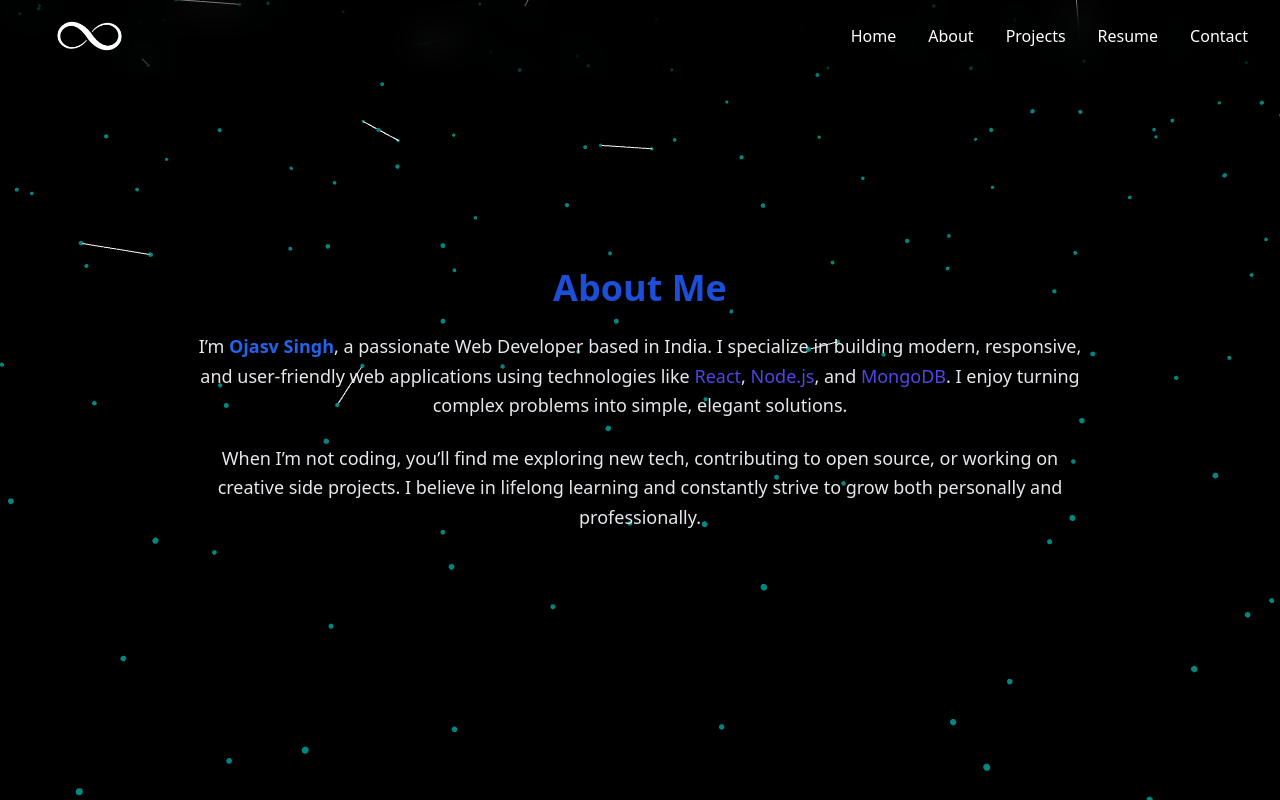
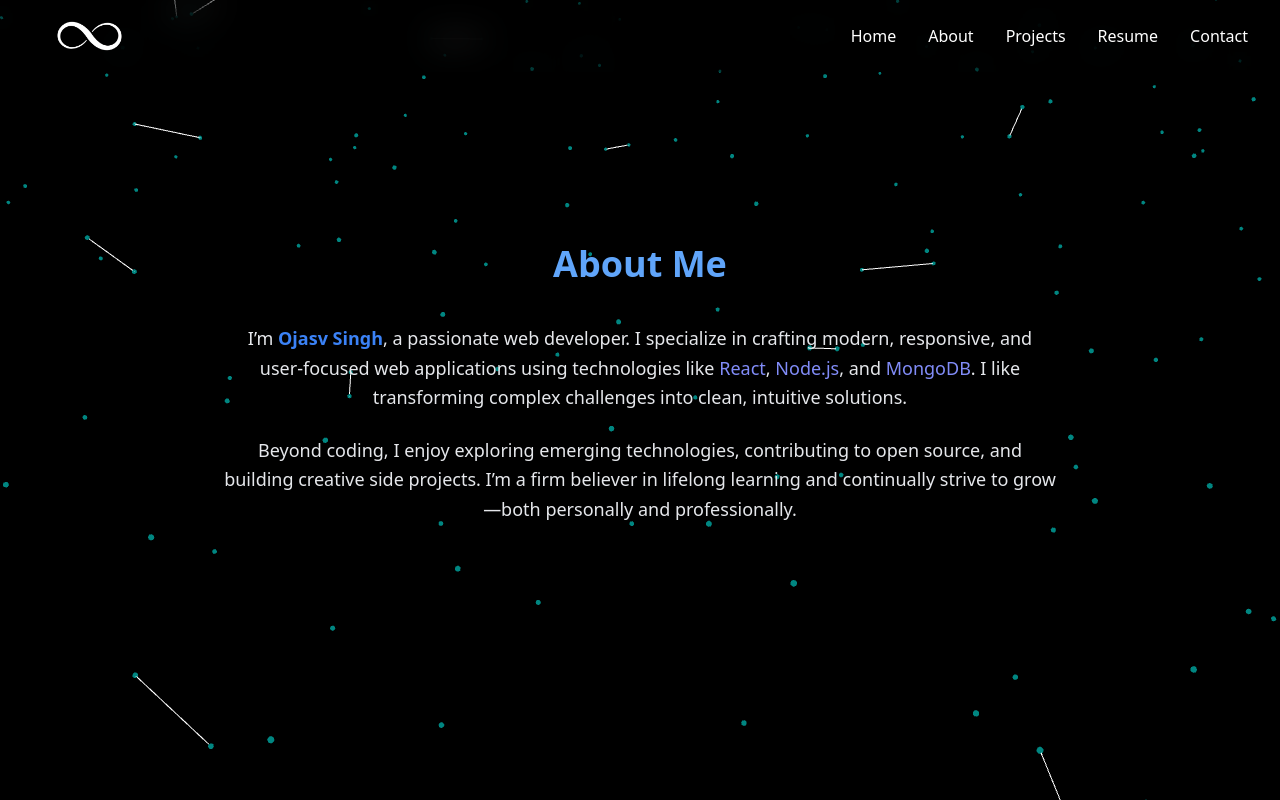
Before and after one commit to ojasvsingh71/Portfolio, a React (Create React App) app: page /about in a window 1280 px wide. Built offline with nearby package versions, Linux system fonts and the light colour scheme.

Commit message:
UI enhancements

```diff
--- a/src/components/About.jsx
+++ b/src/components/About.jsx
@@ -4,19 +4,21 @@ const About = () => {
   return (
     <div className="min-h-screen flex items-center justify-center  px-4 py-16">
       <div className="max-w-4xl text-center">
-        <h2 className="text-3xl md:text-4xl font-bold text-blue-700 mb-6">About Me</h2>
-        <p className="text-gray-200 text-lg leading-relaxed">
-          I’m <span className="font-semibold text-blue-600">Ojasv Singh</span>, a passionate Web Developer based in India.
-          I specialize in building modern, responsive, and user-friendly web applications using technologies like
-          <span className="font-medium text-indigo-600"> React</span>, <span className="font-medium text-indigo-600">Node.js</span>,
-          and <span className="font-medium text-indigo-600">MongoDB</span>. I enjoy turning complex problems into simple,
-          elegant solutions.
-        </p>
+        <h2 className="text-3xl md:text-4xl font-bold text-blue-400 mb-6">About Me</h2>
+        <div className='m-4 p-4 backdrop-blur-xs'>
+          <p className="text-gray-200 text-lg leading-relaxed">
+            I’m <span className="font-semibold text-blue-500">Ojasv Singh</span>, a passionate web developer.
+            I specialize in crafting modern, responsive, and user-focused web applications using technologies like
+            <span className="font-medium text-indigo-400"> React</span>, <span className="font-medium text-indigo-400">Node.js</span>,
+            and <span className="font-medium text-indigo-400">MongoDB</span>. I like transforming complex challenges into clean,
+            intuitive solutions.
+          </p>
 
-        <p className="mt-6 text-gray-200 text-lg leading-relaxed">
-          When I’m not coding, you’ll find me exploring new tech, contributing to open source, or working on creative side projects.
-          I believe in lifelong learning and constantly strive to grow both personally and professionally.
-        </p>
+          <p className="mt-6 text-gray-200 text-lg leading-relaxed">
+            Beyond coding, I enjoy exploring emerging technologies, contributing to open source, and building creative side projects.
+            I’m a firm believer in lifelong learning and continually strive to grow—both personally and professionally.
+          </p>
+        </div>
       </div>
     </div>
   );
--- a/src/components/Projects.jsx
+++ b/src/components/Projects.jsx
@@ -36,7 +36,7 @@ const Projects = () => {
                             key={index}
                             className=" backdrop-blur border border-white/30 p-6 rounded-xl shadow-lg hover:shadow-2xl transition-all duration-300"
                         >
-                            <h3 className="text-2xl font-semibold text-blue-600 mb-2">
+                            <h3 className="text-2xl font-semibold text-blue-300 mb-2">
                                 {project.title}
                             </h3>
                             <p className="text-gray-500 mb-4">{project.description}</p>
@@ -56,7 +56,7 @@ const Projects = () => {
                                 href={project.link}
                                 target="_blank"
                                 rel="noopener noreferrer"
-                                className="inline-block w-full text-center hover:bg-white border border-blue-500 text-blue-600 font-semibold py-2 px-4 rounded transition"
+                                className="inline-block w-full text-center hover:bg-white border border-blue-500 text-blue-300 font-semibold py-2 px-4 rounded transition"
                             >
                                 View Project →
                             </a>
```
